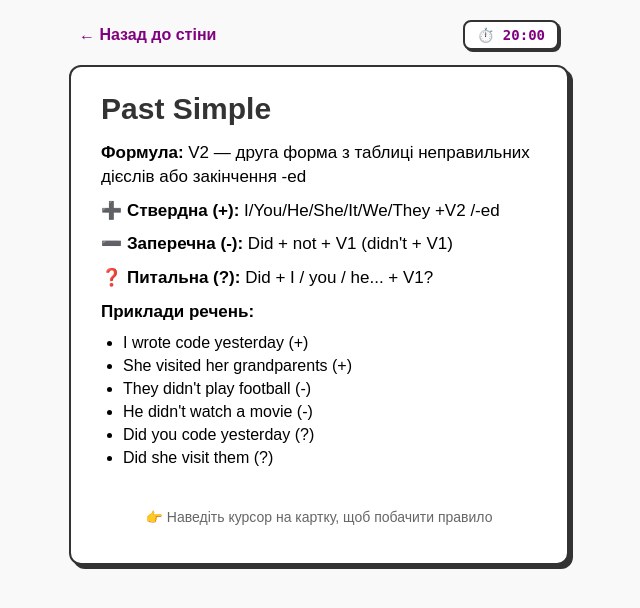
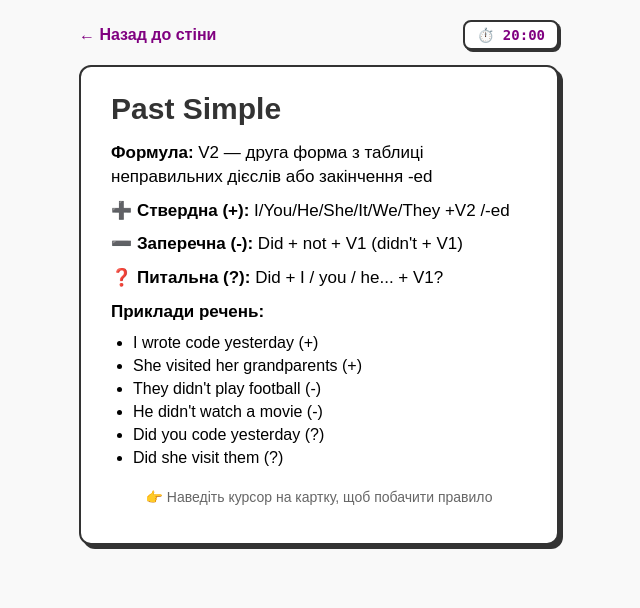
Before and after one commit to Gregor-ua/grammar_wall, a Flask app: page /card/past-simple in a window 1280 px wide. Shown: the top 608 px of the page, without its empty margins (321-961 px from the left). Run offline with Flask 3, Linux system fonts and the light colour scheme.

Commit message:
Resize scene styles

```diff
--- a/templates/card.html
+++ b/templates/card.html
@@ -41,8 +41,8 @@
         }
 
         .scene {
-            width: 500px;  /* Зменшено з 520px */
-            height: 500px; /* Зменшено з 520px */
+            width: 480px;  /* Зменшено з 520px */
+            height: 480px; /* Зменшено з 520px */
             perspective: 1000px;
             margin-bottom: 15px;
         }
```
